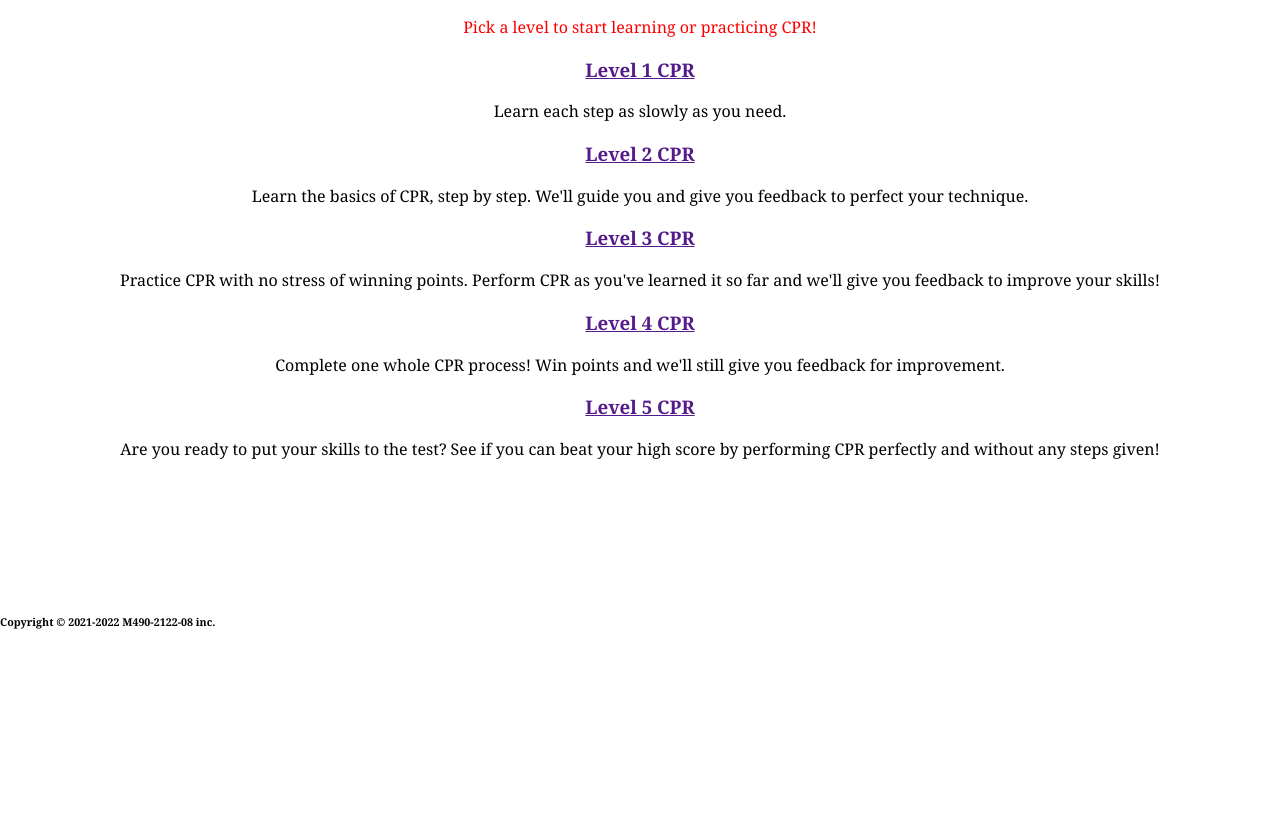
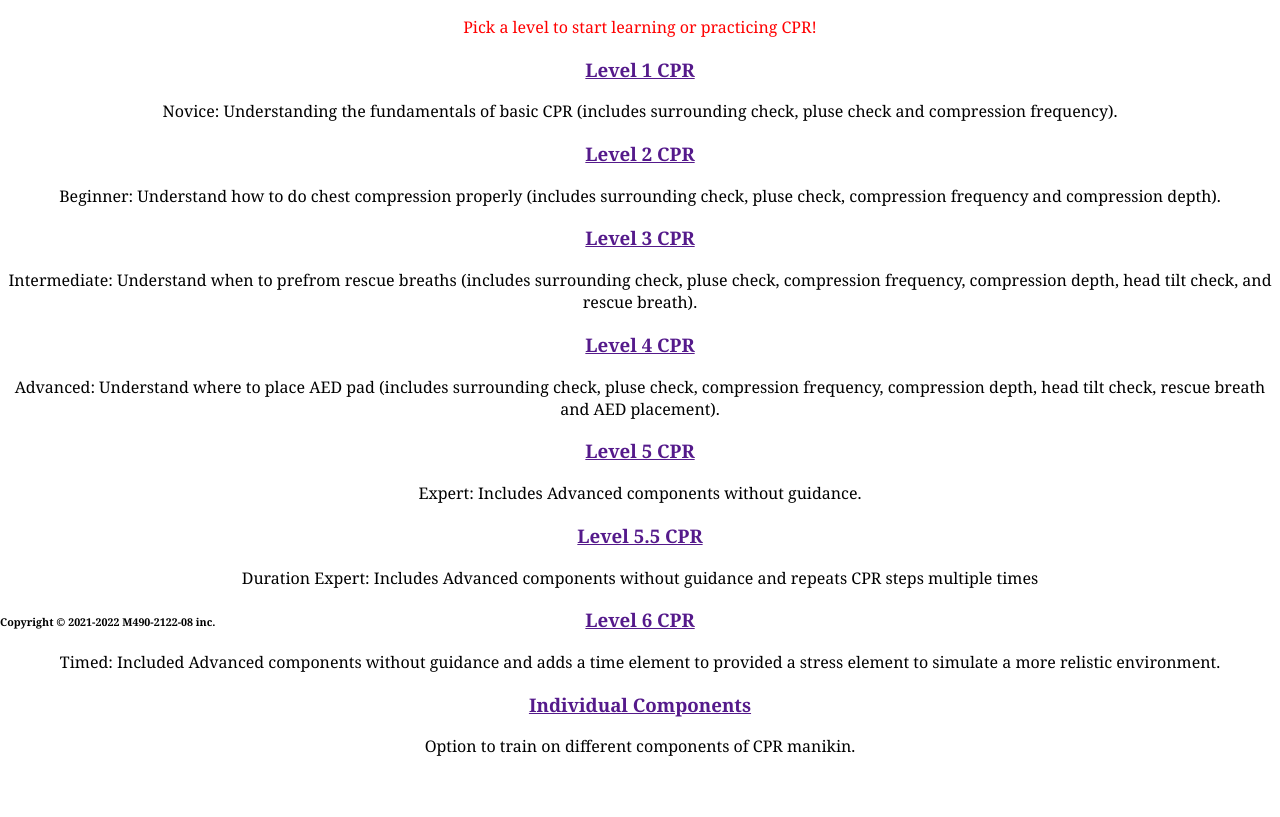
Before and after one commit to lindseygyg/M490-2122-08, a Python web app: template Templates/index.html in a window 1280 px wide. Shown: the part 150-967 px from the top of the page. Before the commit the page ends 779 px from the top, so only its background shows below. Run offline with Jinja, Linux system fonts and the light colour scheme; the template is opened without the code that fills it, so the values that code supplies are empty.

Commit message:
Add files via upload

```diff
--- a/Templates/index.html
+++ b/Templates/index.html
@@ -27,23 +27,35 @@
                 <div class="row">
                     <div class="">
                         <h3><a href="">Level 1 CPR</a></h3>
-                        <p>Learn each step as slowly as you need.</p>
+                        <p>Novice: Understanding the fundamentals of basic CPR (includes surrounding check, pluse check and compression frequency).</p>
                     </div>
                     <div class="">
                         <h3><a href="">Level 2 CPR</a></h3>
-                        <p>Learn the basics of CPR, step by step. We'll guide you and give you feedback to perfect your technique.</p>
+                        <p>Beginner: Understand how to do chest compression properly (includes surrounding check, pluse check, compression frequency and compression depth).</p>
                     </div>
                     <div class="">
                         <h3><a href="">Level 3 CPR</a></h3>
-                        <p>Practice CPR with no stress of winning points. Perform CPR as you've learned it so far and we'll give you feedback to improve your skills!</p>
+                        <p>Intermediate: Understand when to prefrom rescue breaths (includes surrounding check, pluse check, compression frequency, compression depth, head tilt check, and rescue breath).</p>
                     </div>
                     <div class="">
                         <h3><a href="">Level 4 CPR</a></h3>
-                        <p>Complete one whole CPR process! Win points and we'll still give you feedback for improvement.</p>
+                        <p>Advanced: Understand where to place AED pad (includes surrounding check, pluse check, compression frequency, compression depth, head tilt check, rescue breath and AED placement).</p>
                     </div>
                     <div class="">
                         <h3><a href="">Level 5 CPR</a></h3>
-                        <p>Are you ready to put your skills to the test? See if you can beat your high score by performing CPR perfectly and without any steps given!</p>
+                        <p>Expert: Includes Advanced components without guidance.</p>
+                    </div>
+                    <div class="">
+                        <h3><a href="">Level 5.5 CPR</a></h3>
+                        <p>Duration Expert: Includes Advanced components without guidance and repeats CPR steps multiple times</p>
+                    </div>
+                    <div class="">
+                        <h3><a href="">Level 6 CPR</a></h3>
+                        <p>Timed: Included Advanced components without guidance and adds a time element to provided a stress element to simulate a more relistic environment.</p>
+                    </div>
+                    <div class="">
+                        <h3><a href="">Individual Components</a></h3>
+                        <p>Option to train on different components of CPR manikin.</p>
                     </div>
                 </div>
                 <br>
```
